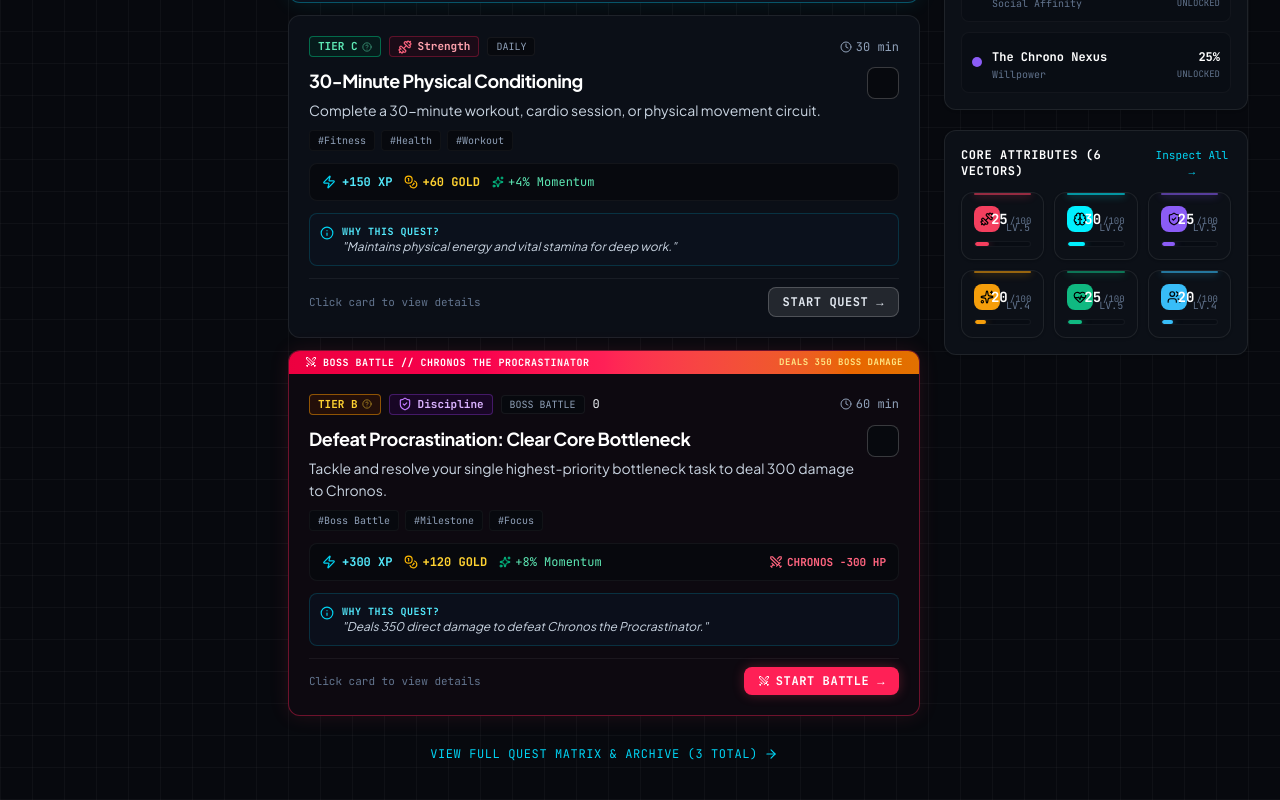
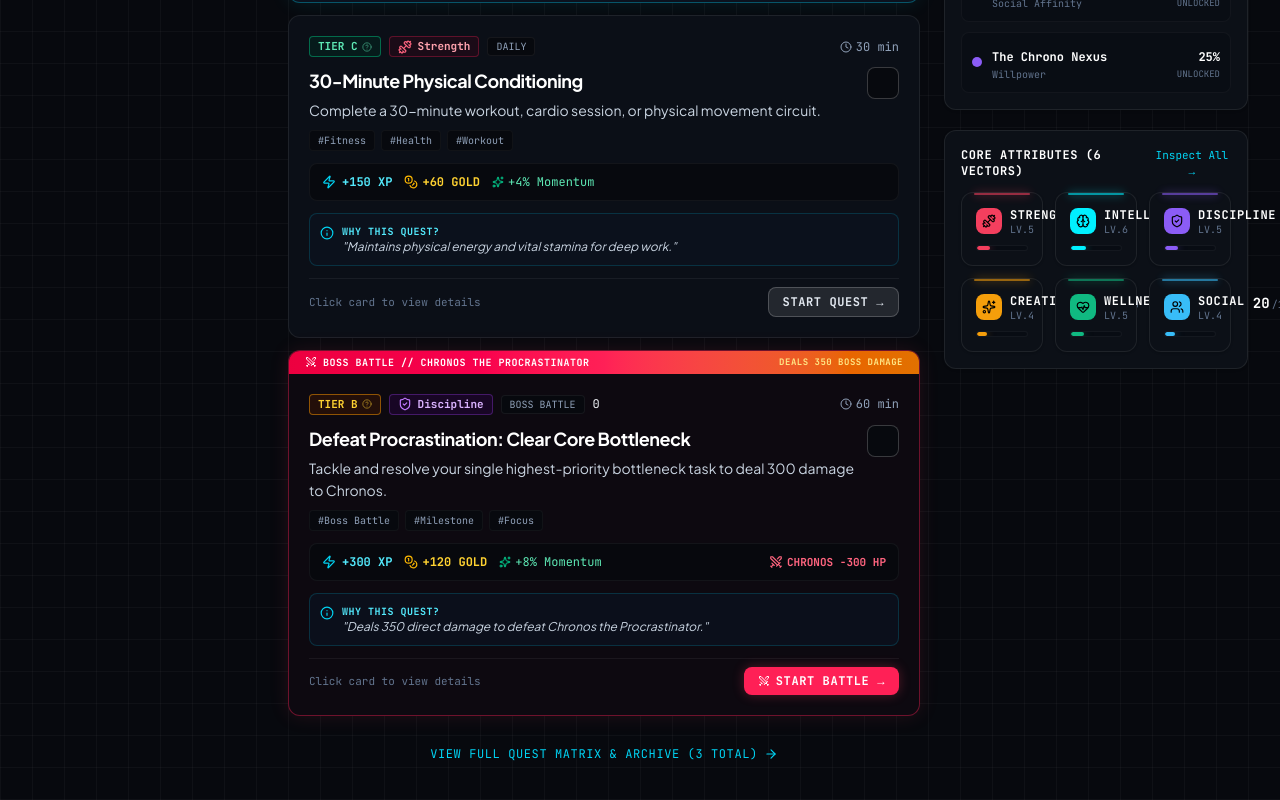
Before and after one commit to Tribhuwansingh2023/life-os, a React (Vite) app: page /command in a window 1280 px wide. Shown: the part 1473-2273 px from the top of the page. Built offline with nearby package versions, Linux system fonts and the light colour scheme; no server answers.

Commit message:
fix: ensure attribute names always render without truncation or layout collapse

```diff
--- a/src/components/rpg/AttributeGrid.tsx
+++ b/src/components/rpg/AttributeGrid.tsx
@@ -25,15 +25,16 @@ export const AttributeGrid: React.FC<AttributeGridProps> = ({
   const list = Object.values(attributes) as AttributeInfo[];
 
   return (
-    <div className={`grid ${compact ? 'grid-cols-2 sm:grid-cols-3 gap-2.5' : 'grid-cols-1 sm:grid-cols-2 lg:grid-cols-3 gap-3.5'}`}>
+    <div className={`grid ${compact ? 'grid-cols-2 sm:grid-cols-3 gap-3' : 'grid-cols-1 sm:grid-cols-2 lg:grid-cols-3 gap-3.5'}`}>
       {list.map((attr) => {
         const percent = Math.min(100, Math.round((attr.value / attr.maxValue) * 100));
+        const labelText = attr.label || (attr.key ? attr.key.toUpperCase() : 'ATTRIBUTE');
 
         return (
           <div
             key={attr.key}
             onClick={() => onSelectAttribute && onSelectAttribute(attr)}
-            className="group relative bg-[#0c1017] hover:bg-[#111722] border border-white/[0.08] hover:border-white/[0.2] rounded-xl p-3 overflow-hidden transition-all cursor-pointer shadow-sm"
+            className="group relative bg-[#0c1017] hover:bg-[#111722] border border-white/[0.08] hover:border-white/[0.2] rounded-xl p-3.5 transition-all cursor-pointer shadow-sm"
           >
             {/* Ambient accent strip */}
             <div
@@ -41,17 +42,17 @@ export const AttributeGrid: React.FC<AttributeGridProps> = ({
               style={{ backgroundColor: attr.color, boxShadow: `0 0 8px ${attr.color}` }}
             />
 
-            <div className="flex items-center justify-between gap-1.5 mb-2 min-w-0">
-              <div className="flex items-center gap-1.5 min-w-0 flex-1">
+            <div className="flex items-start justify-between gap-2 mb-2.5">
+              <div className="flex items-center gap-2">
                 <div
                   className="p-1.5 rounded-lg text-black font-bold flex items-center justify-center shrink-0"
                   style={{ backgroundColor: attr.color }}
                 >
                   {ICON_MAP[attr.iconName] || <Sparkles className="w-3.5 h-3.5" />}
                 </div>
-                <div className="min-w-0 flex-1">
-                  <h4 className="text-[11px] sm:text-xs font-mono font-bold text-white uppercase tracking-wider group-hover:text-cyan-300 transition-colors truncate">
-                    {attr.label}
+                <div>
+                  <h4 className="text-xs font-mono font-bold text-white uppercase tracking-wider group-hover:text-cyan-300 transition-colors whitespace-nowrap">
+                    {labelText}
                   </h4>
                   <span className="text-[10px] text-slate-500 font-mono block leading-none mt-0.5">
                     LV.{attr.level}
@@ -59,16 +60,16 @@ export const AttributeGrid: React.FC<AttributeGridProps> = ({
                 </div>
               </div>
 
-              <div className="text-right font-mono shrink-0 pl-1">
+              <div className="text-right font-mono shrink-0">
                 <div className="flex items-baseline justify-end gap-0.5">
                   <span className="text-xs sm:text-sm font-bold text-white tabular-nums">
                     {attr.value}
                   </span>
-                  <span className="text-[9px] text-slate-500">/{attr.maxValue}</span>
+                  <span className="text-[10px] text-slate-500">/{attr.maxValue}</span>
                 </div>
                 {attr.recentGain > 0 && (
                   <span
-                    className="block text-[9px] font-bold leading-none mt-0.5"
+                    className="block text-[10px] font-bold leading-none mt-0.5"
                     style={{ color: attr.color }}
                   >
                     +{attr.recentGain}
```
